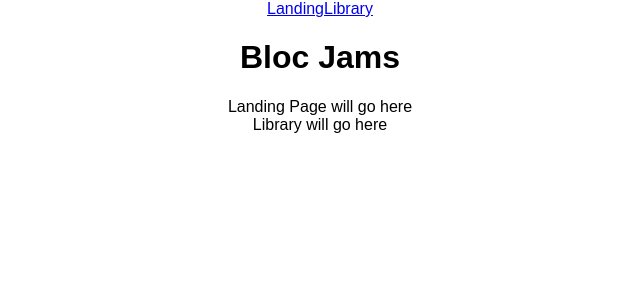
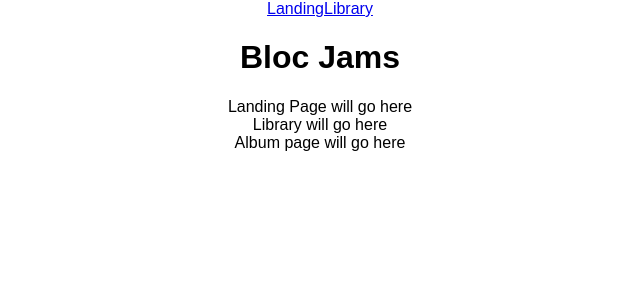
Before and after one commit to Aaron-Green1/bloc-jams-react, a React (Create React App) app: page / in a window 1280 px wide. Shown: the top 300 px of the page, without its empty margins (320-960 px from the left). Built offline with nearby package versions, Linux system fonts and the light colour scheme.

Commit message:
Added album component and route to it

```diff
--- a/src/App.js
+++ b/src/App.js
@@ -3,6 +3,7 @@ import {Route, Link} from 'react-router-dom';
 import './App.css';
 import Landing from './components/Landing';
 import Library from './components/Library';
+import Album from './components/Album';
 
 class App extends Component {
   render() {
@@ -18,6 +19,7 @@ class App extends Component {
        <main>
          <Route exact path="/" component={Landing} />
          <Route exact path="/" component={Library} />
+         <Route exact path="/" component={Album} />
        </main>
       </div>
     );
--- /dev/null
+++ b/src/components/Album.js
@@ -0,0 +1,13 @@
+/*This is supposed to be empty....oops
+it causes an error unless I have this, so I did it
+to make sure it's working :D */
+
+import React from 'react';
+
+const Album = () => (
+  <section className="album">
+    Album page will go here
+  </section>
+);
+
+export default Album;
```
